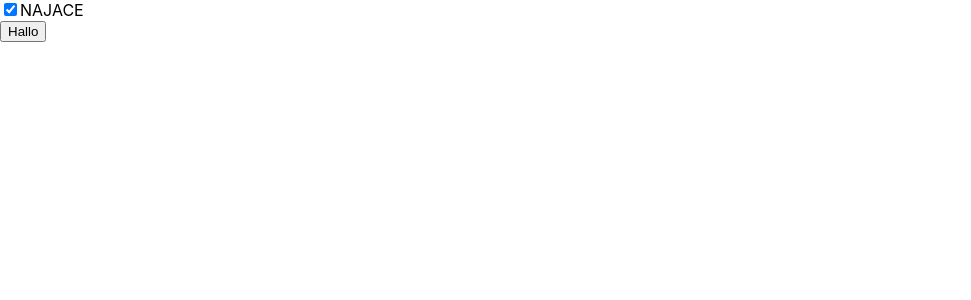
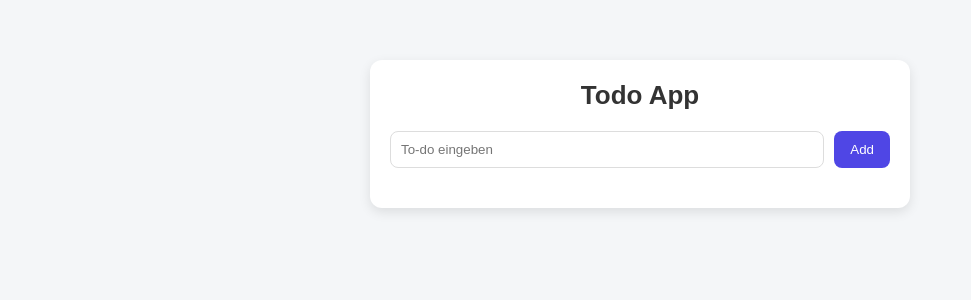
Before and after one commit to blagojramadanov/todo-app, a React (Create React App) app: page / in a window 1280 px wide. Shown: the top 300 px of the page, without its empty margins (0-971 px from the left). Built offline with nearby package versions, Linux system fonts and the light colour scheme.

Commit message:
add todo app funciton

```diff
--- a/src/App.js
+++ b/src/App.js
@@ -1,5 +1,6 @@
 import "./App.css";
 import Todo from "./views/todo/Todo";
+import "./styles.css";
 
 function App() {
   return <Todo />;
--- a/src/components/button/Button.jsx
+++ b/src/components/button/Button.jsx
@@ -1,5 +1,5 @@
-function Button() {
-  return <button>Hallo</button>;
+function Button({ onClick }) {
+  return <button onClick={onClick}>Löschen</button>;
 }
 
 export default Button;
--- a/src/components/checkbox/Checkbox.jsx
+++ b/src/components/checkbox/Checkbox.jsx
@@ -1,12 +1,14 @@
 function Checkbox({ todoItem, handleChangeCheckbox }) {
+  function handleChange(e) {
+    handleChangeCheckbox({
+      ...todoItem,
+      done: e.target.checked,
+    });
+  }
+
   return (
     <div>
-      <input
-        type="checkbox"
-        checked={todoItem.done}
-        onChange={handleChangeCheckbox}
-      />
-
+      <input type="checkbox" checked={todoItem.done} onChange={handleChange} />
       <label>{todoItem.content}</label>
     </div>
   );
--- /dev/null
+++ b/src/components/input/Input.jsx
@@ -0,0 +1,11 @@
+function Input({ value, setValue }) {
+  return (
+    <input
+      value={value}
+      onChange={(e) => setValue(e.target.value)}
+      placeholder="To-do eingeben"
+    />
+  );
+}
+
+export default Input;
--- /dev/null
+++ b/src/styles.css
@@ -0,0 +1,87 @@
+body {
+  margin: 0;
+  font-family: Arial, sans-serif;
+  background: #f4f6f8;
+}
+
+.todo-container {
+  max-width: 500px;
+  margin: 60px auto;
+  background: white;
+  padding: 20px;
+  border-radius: 12px;
+  box-shadow: 0 4px 12px rgba(0, 0, 0, 0.1);
+}
+
+.todo-header {
+  text-align: center;
+  margin-bottom: 20px;
+}
+
+.todo-header h1 {
+  font-size: 26px;
+  margin: 0;
+  color: #333;
+}
+
+.todo-input-row {
+  display: flex;
+  gap: 10px;
+  margin-bottom: 20px;
+}
+
+.todo-input-row input {
+  flex: 1;
+  padding: 10px;
+  border: 1px solid #ddd;
+  border-radius: 8px;
+  outline: none;
+}
+
+.todo-input-row input:focus {
+  border-color: #4f46e5;
+}
+
+.todo-input-row button {
+  padding: 10px 16px;
+  border: none;
+  border-radius: 8px;
+  background: #4f46e5;
+  color: white;
+  cursor: pointer;
+  transition: 0.2s;
+}
+
+.todo-input-row button:hover {
+  background: #3730a3;
+}
+
+.todo-item {
+  display: flex;
+  justify-content: space-between;
+  align-items: center;
+  padding: 10px 5px;
+  border-bottom: 1px solid #eee;
+}
+
+.todo-item label {
+  margin-left: 8px;
+}
+
+.todo-item button {
+  background: #ef4444;
+  border: none;
+  color: white;
+  padding: 6px 10px;
+  border-radius: 6px;
+  cursor: pointer;
+}
+
+.todo-item button:hover {
+  background: #b91c1c;
+}
+
+.todo-item input[type="checkbox"]:checked + label {
+  text-decoration: line-through;
+  color: gray;
+}
--- a/src/views/todo/Todo.jsx
+++ b/src/views/todo/Todo.jsx
@@ -1,20 +1,51 @@
 import { useState } from "react";
-import TodoItem from "./components/todoitem/TodoItem";
+import TodoHeader from "./components/todoheader/TodoHeader";
+import TodoBody from "./components/todobody/TodoBody";
+import Input from "../../components/input/Input";
 
 function Todo() {
-  const [todos, setTodos] = useState([
-    { id: Math.random(), content: "NAJACE", done: true },
-  ]);
+  const [todos, setTodos] = useState([]);
+  const [value, setValue] = useState("");
 
-  function handleChangeCheckbox(event) {
-    console.log(event.target.checked);
+  function addTodo() {
+    if (!value.trim()) return;
+
+    const newTodo = {
+      id: Math.random(),
+      content: value,
+      done: false,
+    };
+
+    setTodos([...todos, newTodo]);
+    setValue("");
+  }
+
+  function handleChangeCheckbox(updatedTodo) {
+    setTodos(
+      todos.map((todo) => (todo.id === updatedTodo.id ? updatedTodo : todo)),
+    );
+  }
+
+  function deleteTodo(id) {
+    setTodos(todos.filter((todo) => todo.id !== id));
   }
 
   return (
-    <div>
-      {todos.map((todo) => (
-        <TodoItem todoItem={todo} handleChangeCheckbox={handleChangeCheckbox} />
-      ))}
+    <div className="todo-container">
+      <div className="todo-header">
+        <TodoHeader />
+      </div>
+
+      <div className="todo-input-row">
+        <Input value={value} setValue={setValue} />
+        <button onClick={addTodo}>Add</button>
+      </div>
+
+      <TodoBody
+        todos={todos}
+        handleChangeCheckbox={handleChangeCheckbox}
+        deleteTodo={deleteTodo}
+      />
     </div>
   );
 }
--- /dev/null
+++ b/src/views/todo/components/todobody/TodoBody.jsx
@@ -0,0 +1,15 @@
+import TodoList from "../todolist/TodoList";
+
+function TodoBody({ todos, handleChangeCheckbox, deleteTodo }) {
+  return (
+    <div>
+      <TodoList
+        todos={todos}
+        handleChangeCheckbox={handleChangeCheckbox}
+        deleteTodo={deleteTodo}
+      />
+    </div>
+  );
+}
+
+export default TodoBody;
--- /dev/null
+++ b/src/views/todo/components/todoheader/TodoHeader.jsx
@@ -0,0 +1,5 @@
+function TodoHeader() {
+  return <h1>Todo App</h1>;
+}
+
+export default TodoHeader;
--- a/src/views/todo/components/todoitem/TodoItem.jsx
+++ b/src/views/todo/components/todoitem/TodoItem.jsx
@@ -1,15 +1,14 @@
+import Checkbox from "../../../../components/checkbox/Checkbox";
 import Button from "../../../../components/button/Button";
-import Checkbox from "../../../../components/checkbox/Checkbox";
 
-function TodoItem({ todoItem, handleChangeCheckbox }) {
+function TodoItem({ todoItem, handleChangeCheckbox, deleteTodo }) {
   return (
-    <div>
+    <div className="todo-item">
       <Checkbox
         todoItem={todoItem}
         handleChangeCheckbox={handleChangeCheckbox}
       />
-
-      <Button />
+      <Button onClick={() => deleteTodo(todoItem.id)} />
     </div>
   );
 }
--- /dev/null
+++ b/src/views/todo/components/todolist/TodoList.jsx
@@ -0,0 +1,18 @@
+import TodoItem from "../todoitem/TodoItem";
+
+function TodoList({ todos, handleChangeCheckbox, deleteTodo }) {
+  return (
+    <div>
+      {todos.map((todo) => (
+        <TodoItem
+          key={todo.id}
+          todoItem={todo}
+          handleChangeCheckbox={handleChangeCheckbox}
+          deleteTodo={deleteTodo}
+        />
+      ))}
+    </div>
+  );
+}
+
+export default TodoList;
```
